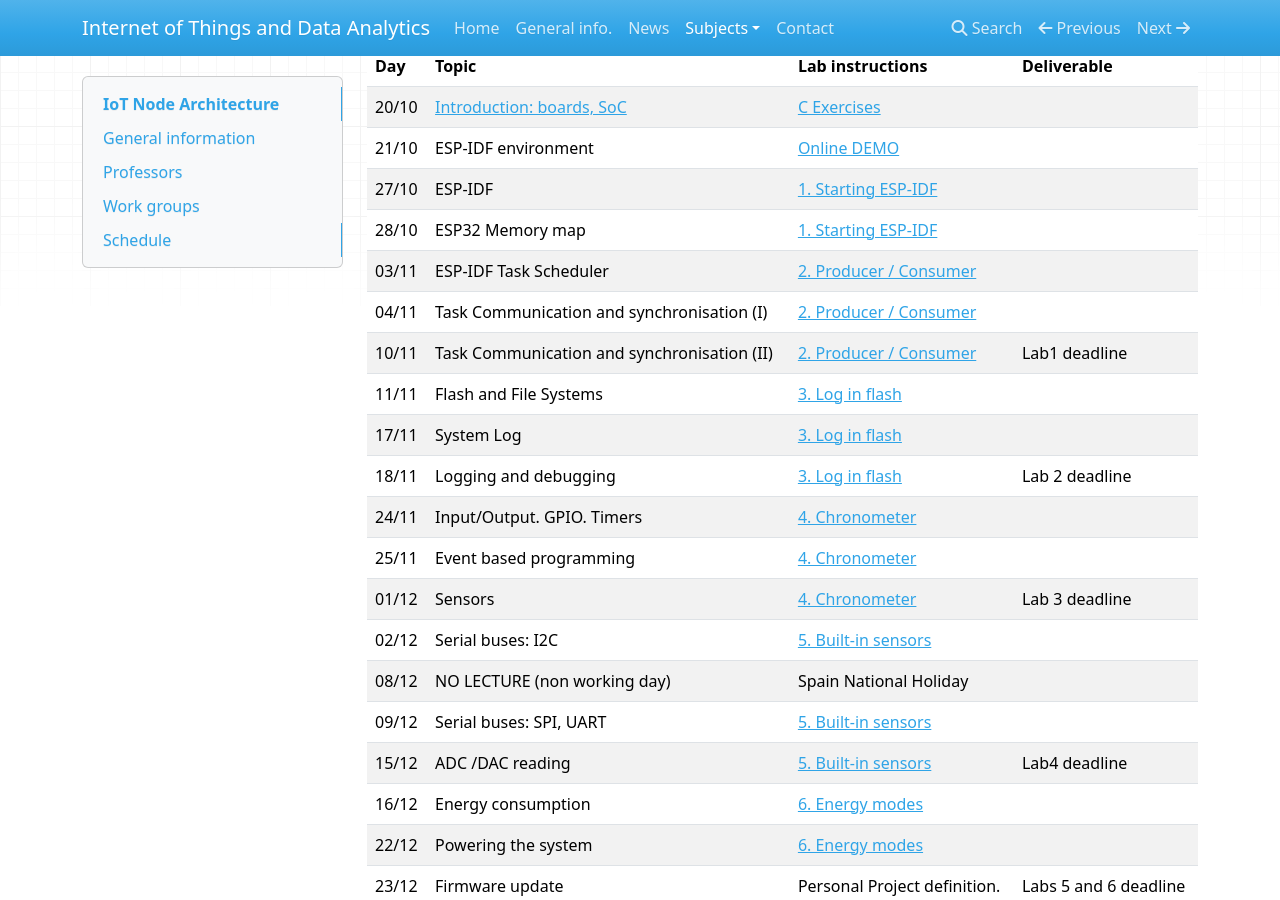
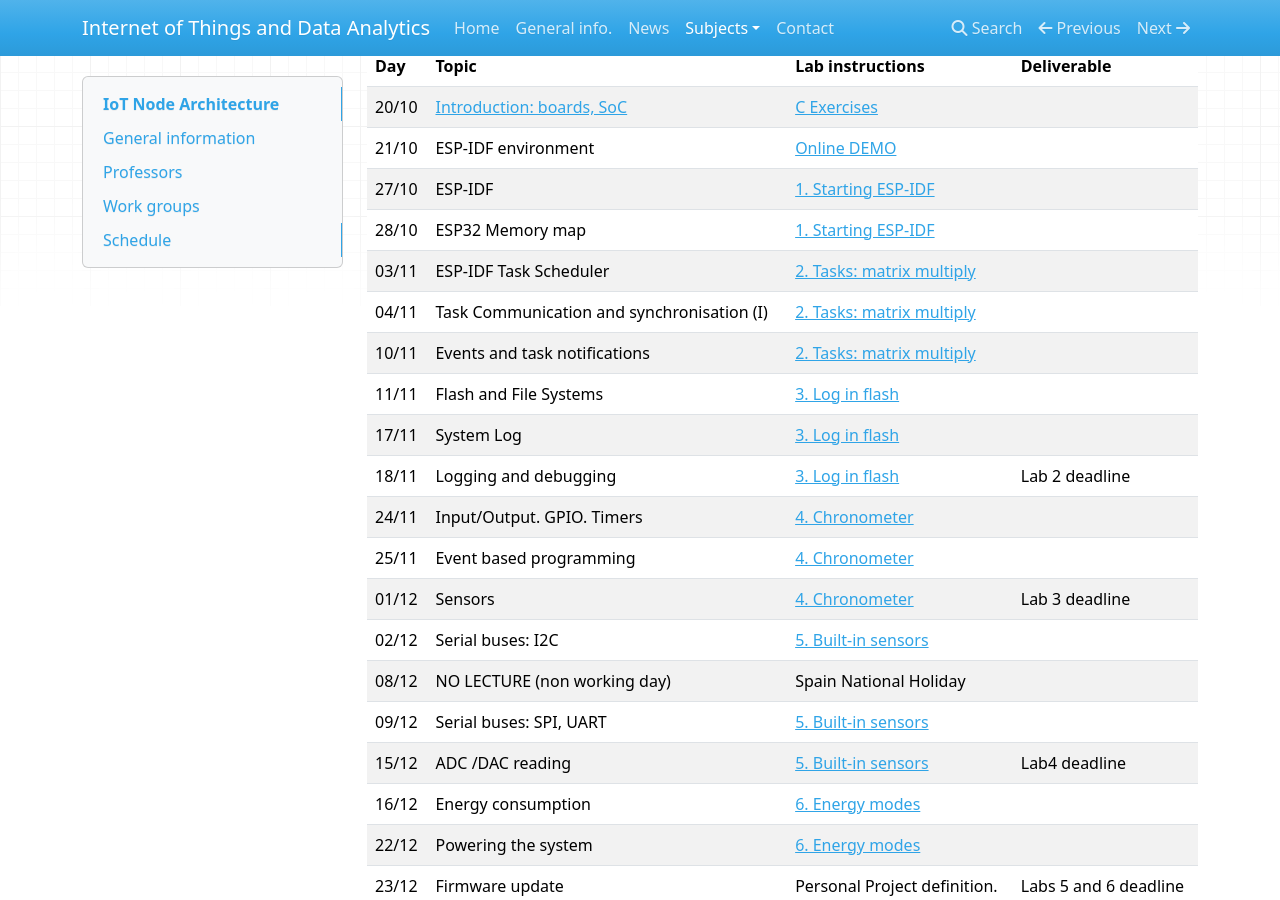
Before and after one commit to iot-da/iot-da.github.io, an MkDocs documentation site: the page built from docs/Subjects/IOTNA/index.md, in a window 1280 px wide and 900 px high, scrolled down 612 px. Built offline with MkDocs 1.6.1, drawn with Linux system fonts in a browser that asks for light colours; nearby versions of some CDN libraries.

Commit message:
PR2: matmul

```diff
--- a/docs/Subjects/IOTNA/index.md
+++ b/docs/Subjects/IOTNA/index.md
@@ -30,9 +30,9 @@ Jose Ignacio Gomez (jigomez@ucm.es) and Katzalin Olcoz  (katzalin@ucm.es )
 | 21/10  | ESP-IDF environment  | [Online DEMO](demo/index.md)  |          |
 | 27/10  | ESP-IDF   			| [1. Starting ESP-IDF ](P1/index.md)              | |
 | 28/10  | ESP32 Memory map              | [1. Starting ESP-IDF ](P1/index.md)              | |
-|03/11  | ESP-IDF Task Scheduler     | [2. Producer / Consumer ](P2/index.md)              |  |
-|04/11  | Task Communication and synchronisation (I)  | [2. Producer / Consumer ](P2/index.md)    |   |
-|10/11  | Task Communication and synchronisation (II)  | [2. Producer / Consumer ](P2/index.md)    | Lab1 deadline  |
+|03/11  | ESP-IDF Task Scheduler     | [2. Tasks: matrix multiply ](P2/index.md)              |  |
+|04/11  | Task Communication and synchronisation (I)  | [2. Tasks: matrix multiply ](P2/index.md)    |   |
+|10/11  | Events and task notifications  | [2. Tasks: matrix multiply  ](P2/index.md)    |   |
 |11/11  | Flash and File Systems       |[3. Log in flash](P3/index.md) |   |
 |17/11  | System Log       	|[3. Log in flash](P3/index.md) | |
 |18/11  | Logging and  debugging     |[3. Log in flash](P3/index.md) |  Lab 2 deadline |
```
Also changed, not shown: docs/Subjects/IOTNA/P2/index.md (+49 -2 lines), docs/Subjects/IOTNA/groups.md (+1 -1 lines).
